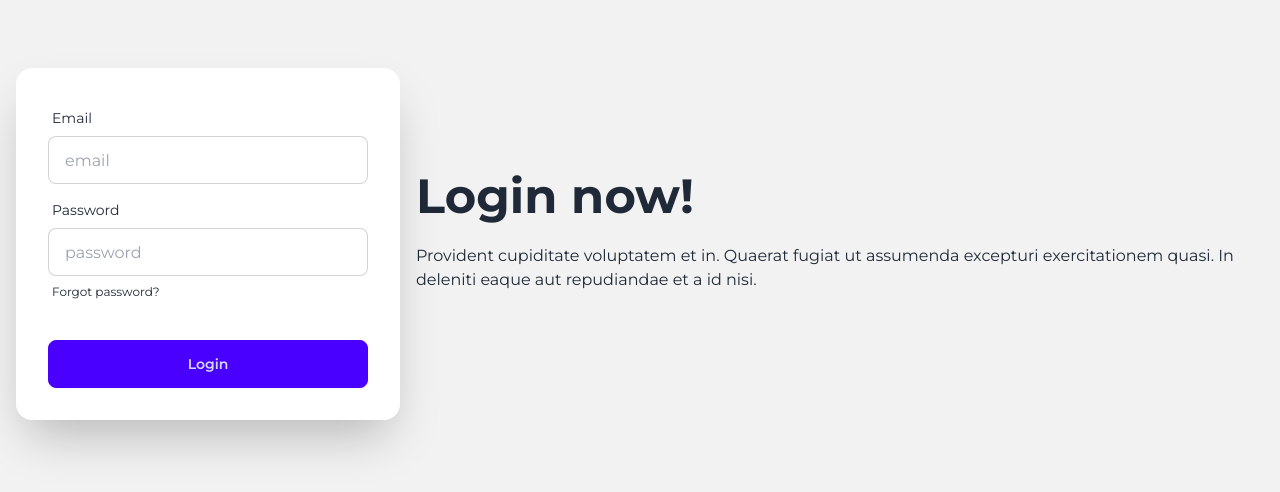
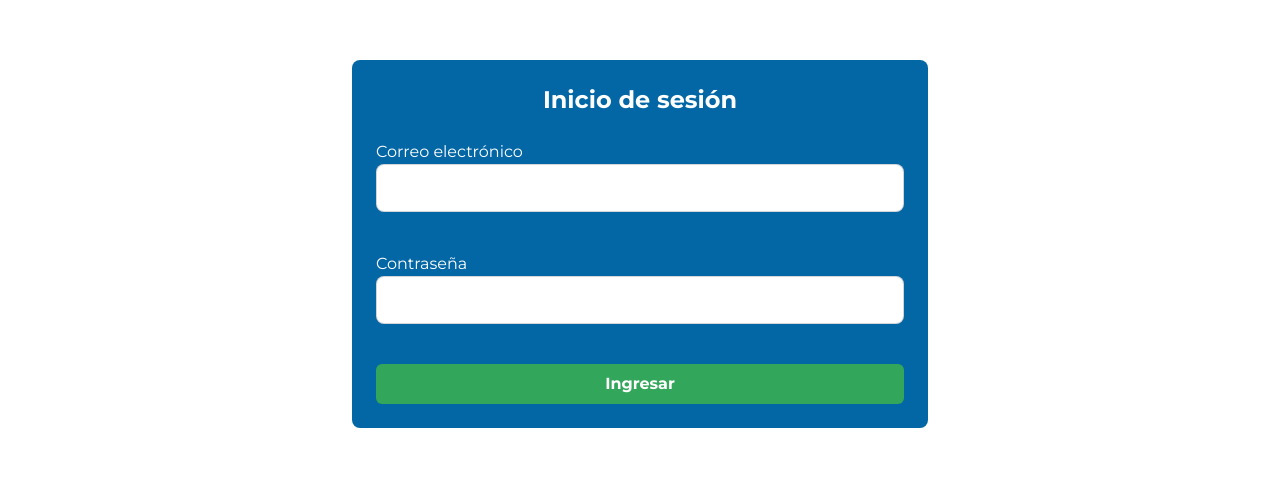
Before and after one commit to alexanderDeb/TapToGo, a React (Create React App) app: page /login in a window 1280 px wide. Shown: the part 156-648 px from the top of the page. Built offline with nearby package versions, Linux system fonts and the light colour scheme.

Commit message:
Inicio de sesion

```diff
--- a/package.json
+++ b/package.json
@@ -8,6 +8,7 @@
     "@testing-library/user-event": "^13.5.0",
     "react": "^18.3.1",
     "react-dom": "^18.3.1",
+    "react-icons": "^5.3.0",
     "react-router-dom": "^6.27.0",
     "react-scripts": "5.0.1",
     "web-vitals": "^2.1.4"
--- a/src/Pages/loginPage.jsx
+++ b/src/Pages/loginPage.jsx
@@ -1,51 +1,70 @@
-import React from "react";
+import {React, useState, useEffect} from "react";
+import { useNavigate } from "react-router-dom";
+
 
 export default function LoginPage() {
+
+  let navigate = useNavigate();
+  const [Email, setEmail] = useState("");
+  const [Password, setPassword] = useState("");
+
+  const handlerSubmit = () => {
+    sessionStorage.setItem("email", Email);
+    sessionStorage.setItem("password", Password);
+    navigate("/dashboard", { replace: true });
+  };
+
+
+
+  useEffect(() => {
+    document.title = "Inicio de sesión";
+  }, []);
+
   return (
-    <div className="hero bg-base-200 min-h-screen">
-      <div className="hero-content flex-col lg:flex-row-reverse">
-        <div className="text-center lg:text-left">
-          <h1 className="text-5xl font-bold">Login now!</h1>
-          <p className="py-6">
-            Provident cupiditate voluptatem et in. Quaerat fugiat ut assumenda
-            excepturi exercitationem quasi. In deleniti eaque aut repudiandae et
-            a id nisi.
-          </p>
-        </div>
-        <div className="card bg-base-100 w-full max-w-sm shrink-0 shadow-2xl">
-          <form className="card-body">
-            <div className="form-control">
-              <label className="label">
-                <span className="label-text">Email</span>
+    <div className="flex items-center justify-center min-h-screen">
+      <div className="w-full max-w-xl p-6 bg-blueForm rounded-lg">
+        <h2 className="text-center text-2xl text-base-100 font-bold mb-6">
+          Inicio de sesión
+        </h2>
+
+        <form  onSubmit={handlerSubmit} className="space-y-10">
+          <div className="mb-4">
+            <label
+              className="block text-left text-base-100"
+            >
+              Correo electrónico
             </label>
             <input
               type="email"
-                placeholder="email"
-                className="input input-bordered"
+              id="email"
+              onChange={(e) => setEmail(e.target.value)}
+              className="input input-bordered w-full"
               required
             />
           </div>
-            <div className="form-control">
-              <label className="label">
-                <span className="label-text">Password</span>
+
+          <div className="mb-4">
+            <label
+              className="block text-left text-base-100"
+            >
+              Contraseña
             </label>
             <input
               type="password"
-                placeholder="password"
-                className="input input-bordered"
+              id="password"
+              onChange={(e) => setPassword(e.target.value)}
+              className="input input-bordered w-full"
               required
             />
-              <label className="label">
-                <a href="#" className="label-text-alt link link-hover">
-                  Forgot password?
-                </a>
-              </label>
           </div>
-            <div className="form-control mt-6">
-              <button className="btn btn-primary">Login</button>
-            </div>
+
+          <button
+            type="submit"
+            className="w-full mt-4 py-2 px-4 rounded-full bg-BTN text-base-100 font-bold rounded-md  hover:bg-BTNHover transition duration-200"
+          >
+            Ingresar
+          </button>
         </form>
-        </div>
       </div>
     </div>
   );
--- a/src/Pages/welcomePage.jsx
+++ b/src/Pages/welcomePage.jsx
@@ -1,4 +1,4 @@
-import React from "react";
+import {React, useEffect} from "react";
 import Navbar from "../components/navbar";
 import Bus from "../assets/Bus.png";
 import InfoCard from "../components/infoCard";
@@ -8,17 +8,24 @@ import Card2 from "../assets/Card2.jpg"
 import Card3 from "../assets/Card3.jpg"
 
 export default function WelcomePage() {
+  useEffect(() => {
+    document.title = "Home";
+  }, []);
+
+
   return (
+    //El contenedor va a tener el 100% del DOM
     <div className="flex flex-col space-y-40 bg-slate_100">
       <Navbar />
       <div className="flex justify-center items-center h-full">
         <div className="h-1/4 w-1/2">
+        {/* //Imagen inicial */}
           <img src={Bus} alt="..." className="w-full h-full" />
         </div>
       </div>
       <div className="flex flex-col justify-center items-center space-y-6">
         <h1 className="text-blueForm font-extrabold text-3xl">Noticias</h1>
-        <h1 className="text-xl">Enterate de las ultimas noticias</h1>
+        <h1 className="text-xl">¡Entérate de las últimas actualizaciones sobre el MIO!</h1>
       </div>
       <div className="flex flex-col md:flex-row space-y-4 md:space-y-0 px-6 justify-between items-center md:px-32">
         <InfoCard
--- a/src/components/footer.jsx
+++ b/src/components/footer.jsx
@@ -1,4 +1,6 @@
 import React from "react";
+import { FaInstagram, FaYoutube, FaFacebook } from 'react-icons/fa';
+
 
 export default function Footer() {
   return (
@@ -16,7 +18,7 @@ export default function Footer() {
           <path d="M22.672 15.226l-2.432.811.841 2.515c.33 1.019-.209 2.127-1.23 2.456-1.15.325-2.148-.321-2.463-1.226l-.84-2.518-5.013 1.677.84 2.517c.391 1.203-.434 2.542-1.831 2.542-.88 0-1.601-.564-1.86-1.314l-.842-2.516-2.431.809c-1.135.328-2.145-.317-2.463-1.229-.329-1.018.211-2.127 1.231-2.456l2.432-.809-1.621-4.823-2.432.808c-1.355.384-2.558-.59-2.558-1.839 0-.817.509-1.582 1.327-1.846l2.433-.809-.842-2.515c-.33-1.02.211-2.129 1.232-2.458 1.02-.329 2.13.209 2.461 1.229l.842 2.515 5.011-1.677-.839-2.517c-.403-1.238.484-2.553 1.843-2.553.819 0 1.585.509 1.85 1.326l.841 2.517 2.431-.81c1.02-.33 2.131.211 2.461 1.229.332 1.018-.21 2.126-1.23 2.456l-2.433.809 1.622 4.823 2.433-.809c1.242-.401 2.557.484 2.557 1.838 0 .819-.51 1.583-1.328 1.847m-8.992-6.428l-5.01 1.675 1.619 4.828 5.011-1.674-1.62-4.829z"></path>
         </svg>
         <p className="font-bold">
-          Transporte masivo integral de occiden
+          Transporte masivo integral de occidente
           <br />
           MIO
         </p>
@@ -24,38 +26,27 @@ export default function Footer() {
       </aside>
       <nav>
       <div className="grid grid-flow-col gap-4">
-          <a href="https://www.instagram.com/metrocali_mio/?hl=es">
-            <svg
-              xmlns="http://www.w3.org/2000/svg"
-              width="24"
-              height="24"
-              viewBox="0 0 24 24"
-              className="fill-current"
+        <a
+          href="https://www.instagram.com/metrocali_mio/?hl=es"
+          target="_blank"
+          rel="noopener noreferrer"
         >
-              <path d="M24 4.557c-.883.392-1.832.656-2.828.775 1.017-.609 1.798-1.574 2.165-2.724-.951.564-2.005.974-3.127 1.195-.897-.957-2.178-1.555-3.594-1.555-3.179 0-5.515 2.966-4.797 6.045-4.091-.205-7.719-2.165-10.148-5.144-1.29 2.213-.669 5.108 1.523 6.574-.806-.026-1.566-.247-2.229-.616-.054 2.281 1.581 4.415 3.949 4.89-.693.188-1.452.232-2.224.084.626 1.956 2.444 3.379 4.6 3.419-2.07 1.623-4.678 2.348-7.29 2.04 2.179 1.397 4.768 2.212 7.548 2.212 9.142 0 14.307-7.721 13.995-14.646.962-.695 1.797-1.562 2.457-2.549z"></path>
-            </svg>
+          <FaInstagram size={24} className="fill-current" />
         </a>
-          <a href="https://www.youtube.com/@MetrocaliMIO">
-            <svg
-              xmlns="http://www.w3.org/2000/svg"
-              width="24"
-              height="24"
-              viewBox="0 0 24 24"
-              className="fill-current"
+        <a
+          href="https://www.youtube.com/@MetrocaliMIO"
+          target="_blank"
+          rel="noopener noreferrer"
         >
-              <path d="M19.615 3.184c-3.604-.246-11.631-.245-15.23 0-3.897.266-4.356 2.62-4.385 8.816.029 6.185.484 8.549 4.385 8.816 3.6.245 11.626.246 15.23 0 3.897-.266 4.356-2.62 4.385-8.816-.029-6.185-.484-8.549-4.385-8.816zm-10.615 12.816v-8l8 3.993-8 4.007z"></path>
-            </svg>
+          <FaYoutube size={24} className="fill-current" />
         </a>
-          <a className="https://www.facebook.com/MetrocaliMIO/?locale=es_LA">
-            <svg
-              xmlns="http://www.w3.org/2000/svg"
-              width="24"
-              height="24"
-              viewBox="0 0 24 24"
-              className="fill-current"
+        <a
+          href="https://www.facebook.com/MetrocaliMIO/?locale=es_LA"
+          target="_blank"
+          // se evita que la nueva página tenga acceso al objeto window
+          rel="noopener noreferrer"
         >
-              <path d="M9 8h-3v4h3v12h5v-12h3.642l.358-4h-4v-1.667c0-.955.192-1.333 1.115-1.333h2.885v-5h-3.808c-3.596 0-5.192 1.583-5.192 4.615v3.385z"></path>
-            </svg>
+          <FaFacebook size={24} className="fill-current" />
         </a>
       </div>
       </nav>
--- a/src/components/infoCard.jsx
+++ b/src/components/infoCard.jsx
@@ -4,7 +4,7 @@ export default function InfoCard({ image, title, description }) {
   return (
     <div className="card bg-base-100 w-full md:w-1/4 shadow-xl">
       <figure>
-        <img src={image} alt="Shoes" />
+        <img src={image} alt="Mio" />
       </figure>
       <div className="card-body">
         <h2 className="card-title text-blueForm">{title}</h2>
--- a/src/index.css
+++ b/src/index.css
@@ -4,4 +4,5 @@
 
 html {
     font-family: 'Montserrat', sans-serif;
+    user-select: none;
   }
```
Also changed, not shown: 1 other file (tests, documents, lock files or other folders). Lines whose indentation alone changed are shown as unchanged.
